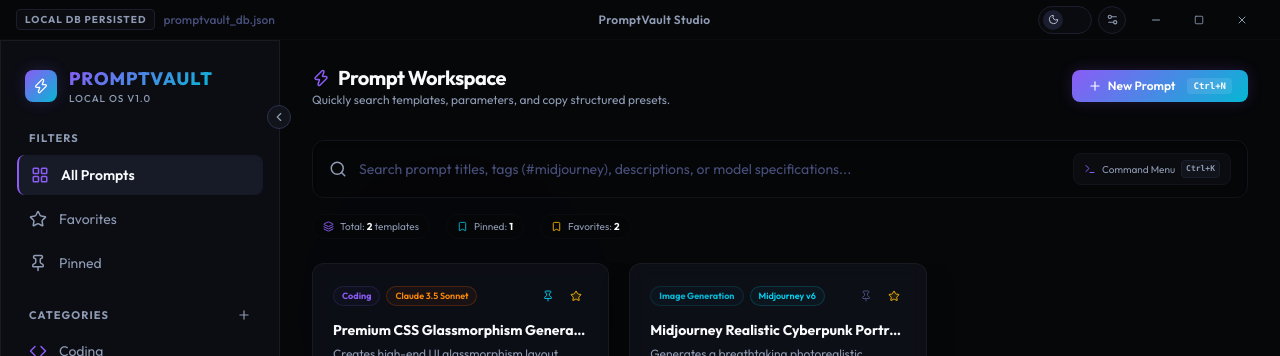
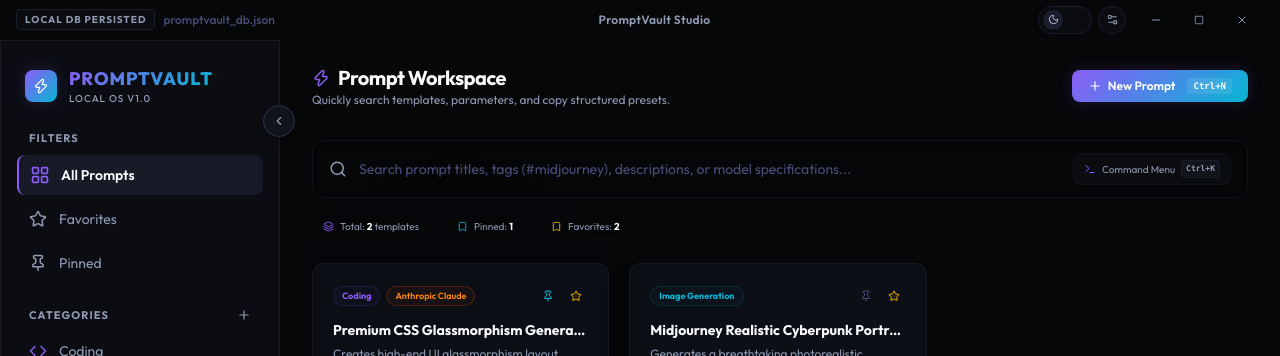
Before and after one commit to udityaprakash/VibeCodedVault, a React (Vite) app: page / in a window 1280 px wide. Shown: the top 356 px of the page. Built offline with nearby package versions, Linux system fonts and the light colour scheme.

Commit message:
ui bug fixes

```diff
--- a/src/App.tsx
+++ b/src/App.tsx
@@ -293,7 +293,7 @@
       content: 'Act as a senior frontend engineer. Generate a modern, highly aesthetic Tailwind CSS glassmorphic panel style with custom CSS properties. Ensure it has backing colors of HSL tailored obsidian dark mode, custom violet neon glows (`0 0 20px rgba(139,92,246,0.3)`), and high-fidelity blur ratios. Include variables for:\n1. Width: {{width}}\n2. Backdrop Blur: {{blur_radius}}px\n3. Glow Intensity: {{glow}}',
       tags: ['Tailwind', 'CSS', 'Glassmorphism', 'UI'],
       categoryId: '1',
-      model: 'Claude 3.5 Sonnet',
+      model: 'Anthropic Claude',
       isPinned: true,
       isFavorite: true,
       version: 1,
@@ -311,7 +311,7 @@
       content: 'A close-up studio portrait of a {{gender}} cyberpunk agent with subtle neon bio-luminescent line patterns on the cheek, glowing electric blue eyes, silver cybernetic hair, wearing high-collar reflective slate techwear. Cinematic lighting, rain drops on glass, Unreal Engine 5 render, shot on 85mm lens, photorealistic, cinematic volumetric dust, dark cyberpunk street background, neon signs bokeh, high fidelity details, --ar 16:9 --style raw --v 6.0',
       tags: ['Midjourney', 'Art', 'Cyberpunk', 'Realistic'],
       categoryId: '2',
-      model: 'Midjourney v6',
+      model: 'General',
       isPinned: false,
       isFavorite: true,
       version: 1,
--- a/src/components/PromptEditor.tsx
+++ b/src/components/PromptEditor.tsx
@@ -299,29 +299,31 @@
           </div>
 
           {/* Tab Navigation */}
-          <div className="flex items-center gap-1 bg-obsidian-950 border border-obsidian-850 rounded-lg p-0.5 text-xs">
+          <div className="titlebar-nodrag flex items-center gap-1 bg-obsidian-950 border border-obsidian-850 rounded-lg p-0.5 text-xs">
             <button
+              type="button"
               onClick={() => setActiveTab('editor')}
-              className={`px-3 py-1 rounded-md font-semibold cursor-pointer transition-all ${
+              className={`px-3 py-1 rounded-md font-semibold cursor-pointer transition-all titlebar-nodrag ${
                 activeTab === 'editor' ? 'bg-obsidian-800 text-obsidian-100 shadow' : 'text-obsidian-400 hover:text-obsidian-200'
               }`}
             >
-              <span className="flex items-center gap-1.5">
+              <span className="pointer-events-none flex items-center gap-1.5">
                 <Edit size={12} />
                 Editor
               </span>
             </button>
             <button
+              type="button"
               onClick={() => setActiveTab('compiler')}
-              className={`px-3 py-1 rounded-md font-semibold cursor-pointer transition-all relative ${
+              className={`px-3 py-1 rounded-md font-semibold cursor-pointer transition-all relative titlebar-nodrag ${
                 activeTab === 'compiler' ? 'bg-obsidian-800 text-obsidian-100 shadow' : 'text-obsidian-400 hover:text-obsidian-200'
               }`}
             >
-              <span className="flex items-center gap-1.5">
+              <span className="pointer-events-none flex items-center gap-1.5">
                 <Eye size={12} />
                 Compiler
                 {variableKeys.length > 0 && (
-                  <span className="absolute -top-1 -right-1 bg-cyber-cyan text-black font-extrabold text-[8px] h-4 w-4 rounded-full flex items-center justify-center border border-obsidian-950">
+                  <span className="pointer-events-none absolute -top-1 -right-1 bg-cyber-cyan text-black font-extrabold text-[8px] h-4 w-4 rounded-full flex items-center justify-center border border-obsidian-950">
                     {variableKeys.length}
                   </span>
                 )}
@@ -329,12 +331,13 @@
             </button>
             {prompt && (
               <button
+                type="button"
                 onClick={() => setActiveTab('history')}
-                className={`px-3 py-1 rounded-md font-semibold cursor-pointer transition-all ${
+                className={`px-3 py-1 rounded-md font-semibold cursor-pointer transition-all titlebar-nodrag ${
                   activeTab === 'history' ? 'bg-obsidian-800 text-obsidian-100 shadow' : 'text-obsidian-400 hover:text-obsidian-200'
                 }`}
               >
-                <span className="flex items-center gap-1.5">
+                <span className="pointer-events-none flex items-center gap-1.5">
                   <History size={12} />
                   Revisions
                 </span>
--- a/src/components/PromptGrid.tsx
+++ b/src/components/PromptGrid.tsx
@@ -77,10 +77,12 @@
                     </span>
                   )}
 
-                  {/* Model Compatibility Badge */}
-                  <span className={`text-[9px] font-semibold px-2 py-0.5 rounded-full border truncate ${getModelColor(prompt.model)}`}>
-                    {prompt.model}
-                  </span>
+                  {/* Model Compatibility Badge (hidden for 'General') */}
+                  {prompt.model && prompt.model.toLowerCase() !== 'general' && (
+                    <span className={`text-[9px] font-semibold px-2 py-0.5 rounded-full border truncate ${getModelColor(prompt.model)}`}>
+                      {prompt.model}
+                    </span>
+                  )}
                 </div>
 
                 {/* Quick Toggle Actions */}
--- a/src/components/Sidebar.tsx
+++ b/src/components/Sidebar.tsx
@@ -51,15 +51,18 @@
     >
       {/* Collapse Toggle Button */}
       <button
+        type="button"
         onClick={() => setIsCollapsed(!isCollapsed)}
-        className="titlebar-nodrag absolute -right-3 top-16 bg-obsidian-850 border border-obsidian-700 text-obsidian-400 hover:text-cyber-violet rounded-full p-1 cursor-pointer z-50 transition-all duration-200"
+        className="titlebar-nodrag absolute -right-4 top-16 z-50 flex h-8 w-8 items-center justify-center rounded-full border border-obsidian-700 bg-obsidian-850 text-obsidian-400 shadow-lg shadow-black/20 transition-all duration-200 hover:text-cyber-violet cursor-pointer"
+        aria-label={isCollapsed ? 'Expand sidebar' : 'Collapse sidebar'}
+        title={isCollapsed ? 'Expand sidebar' : 'Collapse sidebar'}
       >
-        {isCollapsed ? <ChevronRight size={14} /> : <ChevronLeft size={14} />}
+        {isCollapsed ? <ChevronRight size={14} className="pointer-events-none" /> : <ChevronLeft size={14} className="pointer-events-none" />}
       </button>
 
       {/* App Header Branding */}
-      <div className="titlebar-drag p-6 pb-4 flex items-center gap-3">
-        <div className="titlebar-nodrag flex items-center justify-center w-8 h-8 rounded-lg bg-gradient-cyber shadow-glow-violet">
+      <div className={`titlebar-drag pb-4 flex items-center ${isCollapsed ? 'justify-center gap-0 p-4 pt-5' : 'gap-3 p-6'}`}>
+        <div className="titlebar-nodrag flex items-center justify-center w-8 h-8 shrink-0 rounded-lg bg-gradient-cyber shadow-glow-violet">
           <Zap className="text-white" size={16} />
         </div>
         {!isCollapsed && (
@@ -79,40 +82,46 @@
 
           <button
             onClick={() => onSelectCategory(null)}
-            className={`w-full flex items-center gap-3 px-3 py-2.5 rounded-lg text-sm transition-all duration-150 cursor-pointer ${
+            className={`group w-full flex items-center ${isCollapsed ? 'justify-center px-0' : 'gap-3 px-3'} py-2.5 rounded-lg text-sm transition-all duration-150 cursor-pointer ${
               selectedCategoryId === null
                 ? 'bg-obsidian-800/80 text-obsidian-100 font-semibold shadow-inner border-l-2 border-cyber-violet'
                 : 'text-obsidian-400 hover:text-obsidian-100 hover:bg-obsidian-850/50'
             }`}
             title="All Prompts"
           >
-            <LayoutGrid size={18} className={selectedCategoryId === null ? 'text-cyber-violet' : ''} />
+            <span className="flex h-[18px] w-[18px] shrink-0 items-center justify-center">
+              <LayoutGrid size={18} className={`${selectedCategoryId === null ? 'text-cyber-violet' : ''} transition-transform duration-150 ${selectedCategoryId === null ? 'scale-110' : 'group-hover:scale-105'}`} />
+            </span>
             {!isCollapsed && <span>All Prompts</span>}
           </button>
 
           <button
             onClick={() => onSelectCategory('favorites')}
-            className={`w-full flex items-center gap-3 px-3 py-2.5 rounded-lg text-sm transition-all duration-150 cursor-pointer ${
+            className={`group w-full flex items-center ${isCollapsed ? 'justify-center px-0' : 'gap-3 px-3'} py-2.5 rounded-lg text-sm transition-all duration-150 cursor-pointer ${
               selectedCategoryId === 'favorites'
                 ? 'bg-obsidian-800/80 text-obsidian-100 font-semibold shadow-inner border-l-2 border-cyber-violet'
                 : 'text-obsidian-400 hover:text-obsidian-100 hover:bg-obsidian-850/50'
             }`}
             title="Favorites"
           >
-            <Star size={18} className={selectedCategoryId === 'favorites' ? 'text-yellow-500 fill-yellow-500' : ''} />
+            <span className="flex h-[18px] w-[18px] shrink-0 items-center justify-center">
+              <Star size={18} className={`${selectedCategoryId === 'favorites' ? 'text-yellow-500 fill-yellow-500 scale-110' : 'group-hover:scale-105'} transition-transform duration-150`} />
+            </span>
             {!isCollapsed && <span>Favorites</span>}
           </button>
 
           <button
             onClick={() => onSelectCategory('pinned')}
-            className={`w-full flex items-center gap-3 px-3 py-2.5 rounded-lg text-sm transition-all duration-150 cursor-pointer ${
+            className={`group w-full flex items-center ${isCollapsed ? 'justify-center px-0' : 'gap-3 px-3'} py-2.5 rounded-lg text-sm transition-all duration-150 cursor-pointer ${
               selectedCategoryId === 'pinned'
                 ? 'bg-obsidian-800/80 text-obsidian-100 font-semibold shadow-inner border-l-2 border-cyber-violet'
                 : 'text-obsidian-400 hover:text-obsidian-100 hover:bg-obsidian-850/50'
             }`}
             title="Pinned"
           >
-            <Pin size={18} className={selectedCategoryId === 'pinned' ? 'text-cyber-cyan fill-cyber-cyan' : ''} />
+            <span className="flex h-[18px] w-[18px] shrink-0 items-center justify-center">
+              <Pin size={18} className={`${selectedCategoryId === 'pinned' ? 'text-cyber-cyan fill-cyber-cyan scale-110' : 'group-hover:scale-105'} transition-transform duration-150`} />
+            </span>
             {!isCollapsed && <span>Pinned</span>}
           </button>
         </div>
--- a/src/utils/aiModels.ts
+++ b/src/utils/aiModels.ts
@@ -1,11 +1,8 @@
 export const PRESET_MODELS = [
   'General',
-  'Claude 3.5 Sonnet',
-  'GPT-4o / ChatGPT',
-  'Gemini 1.5 Pro',
-  'Midjourney v6',
-  'Stable Diffusion 3',
-  'Llama 3.1',
+  'Anthropic Claude',
+  'OpenAi ChatGPT',
+  'Google Gemini',
 ];
 
 export const CUSTOM_MODELS_STORAGE_KEY = 'promptvault-custom-models';
```
Also changed, not shown: 1 other file (tests, documents, lock files or other folders).
